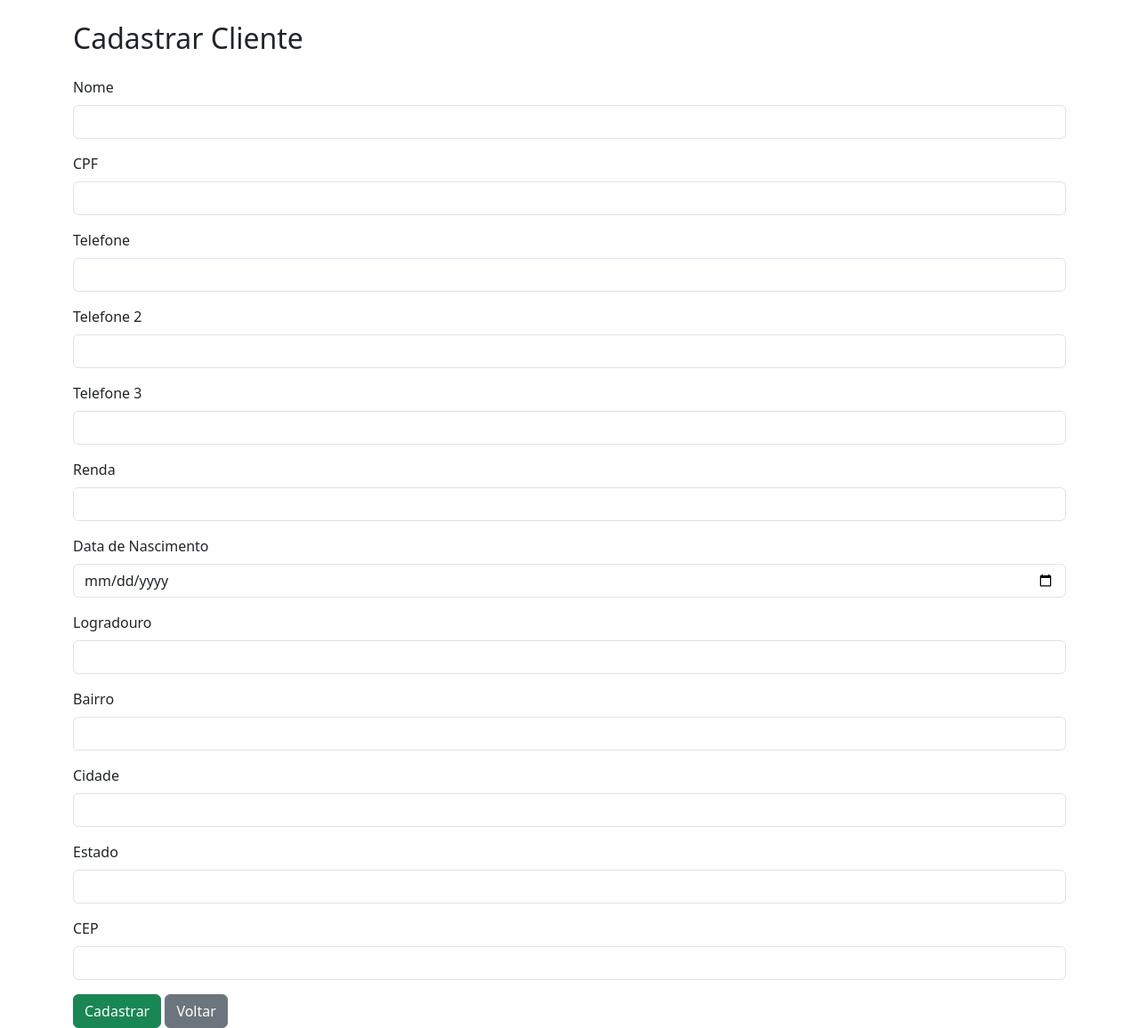
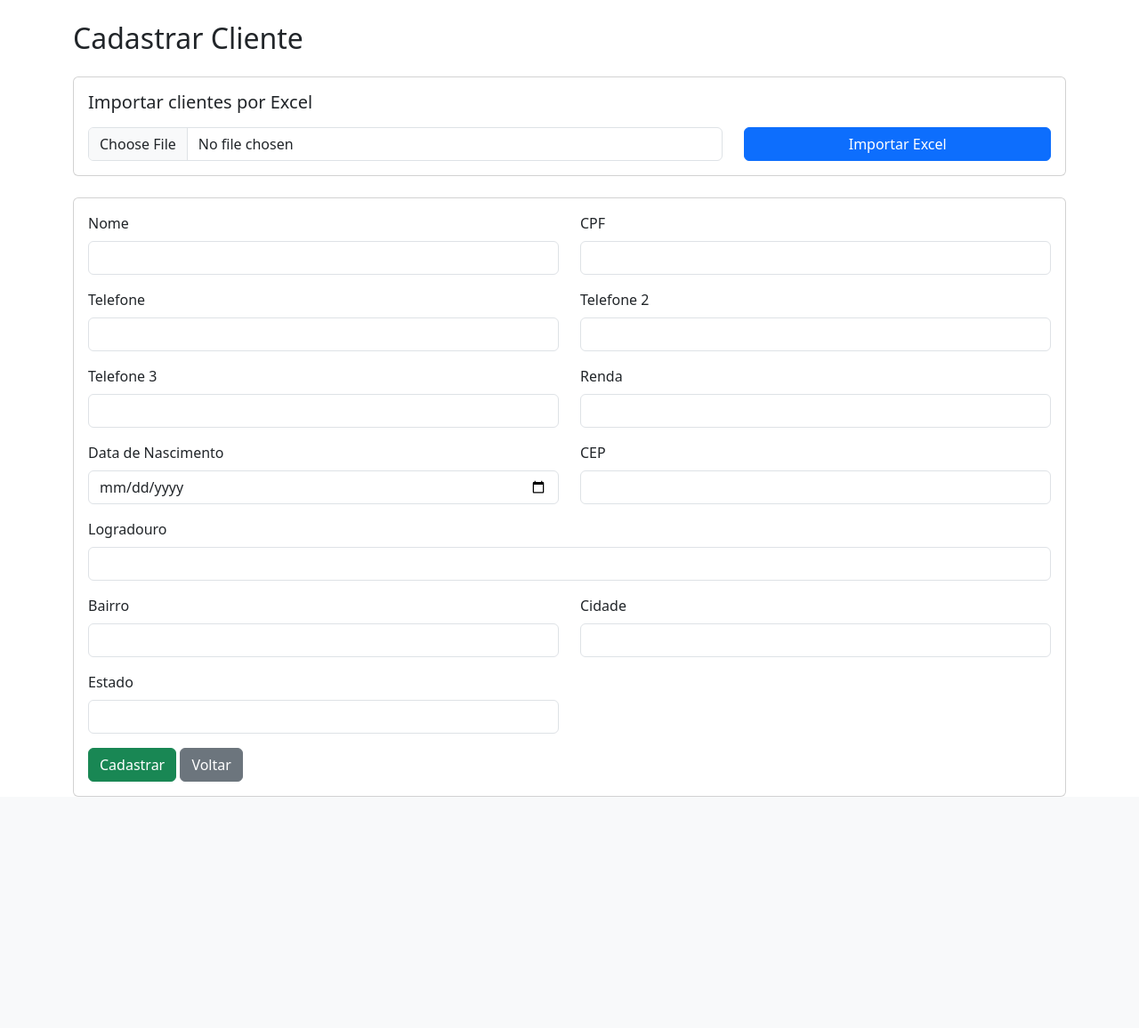
Before and after one commit to OrlandoNamba/CRM_Faculdade, a Django app: page /clientes/cadastrar/ in a window 1280 px wide. Shown: the part 56-1212 px from the top of the page at 89% size. After the commit the page ends 952 px from the top, so only its background shows below. Run offline with Django 5.2, Linux system fonts and the light colour scheme.

Commit message:
feat: adiciona importação de clientes via excel

```diff
--- a/crm_django/clientes/templates/clientes/cadastrar_clientes.html
+++ b/crm_django/clientes/templates/clientes/cadastrar_clientes.html
@@ -4,71 +4,101 @@
 
 <h2 class="mb-4">Cadastrar Cliente</h2>
 
+<!-- IMPORTAR EXCEL -->
+<div class="card mb-4">
+    <div class="card-body">
+        <h5 class="mb-3">Importar clientes por Excel</h5>
+        <form method="POST" enctype="multipart/form-data">
+            {% csrf_token %}
+            <div class="row">
+                <div class="col-md-8">
+                    <input type="file" name="arquivo_excel" class="form-control" required>
+                </div>
+                <div class="col-md-4">
+                    <button type="submit" class="btn btn-primary w-100">
+                        Importar Excel
+                    </button>
+                </div>
+            </div>
+        </form>
+    </div>
+</div>
+
+<!-- FORMULÁRIO CADASTRO -->
+<div class="card">
+    <div class="card-body">
         <form method="POST">
             {% csrf_token %}
 
-    <div class="mb-3">
+            <div class="row">
+
+                <div class="col-md-6 mb-3">
                     <label class="form-label">Nome</label>
                     <input type="text" name="nome" class="form-control" required>
                 </div>
 
-    <div class="mb-3">
+                <div class="col-md-6 mb-3">
                     <label class="form-label">CPF</label>
                     <input type="text" name="cpf" class="form-control" required>
                 </div>
 
-    <div class="mb-3">
+                <div class="col-md-6 mb-3">
                     <label class="form-label">Telefone</label>
                     <input type="text" name="telefone" class="form-control" required>
                 </div>
 
-    <div class="mb-3">
+                <div class="col-md-6 mb-3">
                     <label class="form-label">Telefone 2</label>
                     <input type="text" name="telefone2" class="form-control">
                 </div>
 
-    <div class="mb-3">
+                <div class="col-md-6 mb-3">
                     <label class="form-label">Telefone 3</label>
                     <input type="text" name="telefone3" class="form-control">
                 </div>
 
-    <div class="mb-3">
+                <div class="col-md-6 mb-3">
                     <label class="form-label">Renda</label>
                     <input type="text" name="renda" class="form-control">
                 </div>
 
-    <div class="mb-3">
+                <div class="col-md-6 mb-3">
                     <label class="form-label">Data de Nascimento</label>
                     <input type="date" name="data_nascimento" class="form-control">
                 </div>
 
-    <div class="mb-3">
+                <div class="col-md-6 mb-3">
+                    <label class="form-label">CEP</label>
+                    <input type="text" name="cep" class="form-control">
+                </div>
+
+                <div class="col-md-12 mb-3">
                     <label class="form-label">Logradouro</label>
                     <input type="text" name="logradouro" class="form-control">
                 </div>
 
-    <div class="mb-3">
+                <div class="col-md-6 mb-3">
                     <label class="form-label">Bairro</label>
                     <input type="text" name="bairro" class="form-control">
                 </div>
 
-    <div class="mb-3">
+                <div class="col-md-6 mb-3">
                     <label class="form-label">Cidade</label>
                     <input type="text" name="cidade" class="form-control">
                 </div>
 
-    <div class="mb-3">
+                <div class="col-md-6 mb-3">
                     <label class="form-label">Estado</label>
                     <input type="text" name="estado" class="form-control">
                 </div>
 
-    <div class="mb-3">
-        <label class="form-label">CEP</label>
-        <input type="text" name="cep" class="form-control">
             </div>
 
             <button type="submit" class="btn btn-success">Cadastrar</button>
             <a href="/clientes/" class="btn btn-secondary">Voltar</a>
+
         </form>
+    </div>
+</div>
 
 {% endblock %}
--- a/crm_django/clientes/templates/clientes/detalhes_cliente.html
+++ b/crm_django/clientes/templates/clientes/detalhes_cliente.html
@@ -4,9 +4,9 @@
 
 {% block content %}
 
-<div class="container">
+<div class="container mt-5">
 
-    <h2>Detalhes do Cliente</h2>
+    <h2 class="mb-5">Detalhes do Cliente</h2>
 
     <div class="row">
         <div class="col-md-4">
--- a/crm_django/clientes/views.py
+++ b/crm_django/clientes/views.py
@@ -1,3 +1,4 @@
+import pandas as pd
 from django.shortcuts import render, redirect
 from django.contrib import messages
 from core_clientes.services import obter_todos_clientes
@@ -22,6 +23,47 @@ def listar_clientes_view(request):
 
 def cadastrar_cliente_view(request):
     if request.method == 'POST':
+
+        # =============================
+        # IMPORTAÇÃO POR EXCEL
+        # =============================
+        if 'arquivo_excel' in request.FILES:
+            arquivo = request.FILES['arquivo_excel']
+
+            try:
+                df = pd.read_excel(arquivo)
+
+                for _, linha in df.iterrows():
+                    nome = linha.get('nome')
+                    cpf = str(linha.get('cpf'))
+                    cidade = linha.get('cidade')
+                    telefone = str(linha.get('telefone'))
+                    telefone2 = linha.get('telefone2')
+                    telefone3 = linha.get('telefone3')
+                    renda = linha.get('renda')
+                    data_nascimento = linha.get('data_nascimento')
+                    logradouro = linha.get('logradouro')
+                    bairro = linha.get('bairro')
+                    estado = linha.get('estado')
+                    cep = linha.get('cep')
+
+                    cadastrar_cliente(
+                        nome, cpf, cidade, telefone,
+                        telefone2, telefone3, renda,
+                        data_nascimento, logradouro,
+                        bairro, estado, cep
+                    )
+
+                messages.success(request, "Clientes importados com sucesso!")
+                return redirect('/clientes/')
+
+            except Exception as e:
+                messages.error(request, f"Erro ao importar Excel: {e}")
+                return render(request, 'clientes/cadastrar_clientes.html')
+
+        # =============================
+        # CADASTRO MANUAL
+        # =============================
         nome = request.POST.get('nome')
         cpf = request.POST.get('cpf')
         cidade = request.POST.get('cidade')
@@ -35,7 +77,12 @@ def cadastrar_cliente_view(request):
         estado = request.POST.get('estado')
         cep = request.POST.get('cep')
 
-        resultado = cadastrar_cliente(nome, cpf, cidade, telefone, telefone2, telefone3, renda, data_nascimento, logradouro, bairro, estado, cep)
+        resultado = cadastrar_cliente(
+            nome, cpf, cidade, telefone,
+            telefone2, telefone3, renda,
+            data_nascimento, logradouro,
+            bairro, estado, cep
+        )
 
         if resultado == "sucesso":
             messages.success(request, "Cliente cadastrado com sucesso!")
@@ -50,7 +97,6 @@ def cadastrar_cliente_view(request):
         elif resultado == "cpf_existente":
             messages.error(request, "CPF já cadastrado.")
 
-        # ESSENCIAL
         return render(request, 'clientes/cadastrar_clientes.html')
 
     return render(request, 'clientes/cadastrar_clientes.html')
```
Also changed, not shown: crm_django/clientes/importar/improtar_clientes.html (added). Lines whose indentation alone changed are shown as unchanged.
